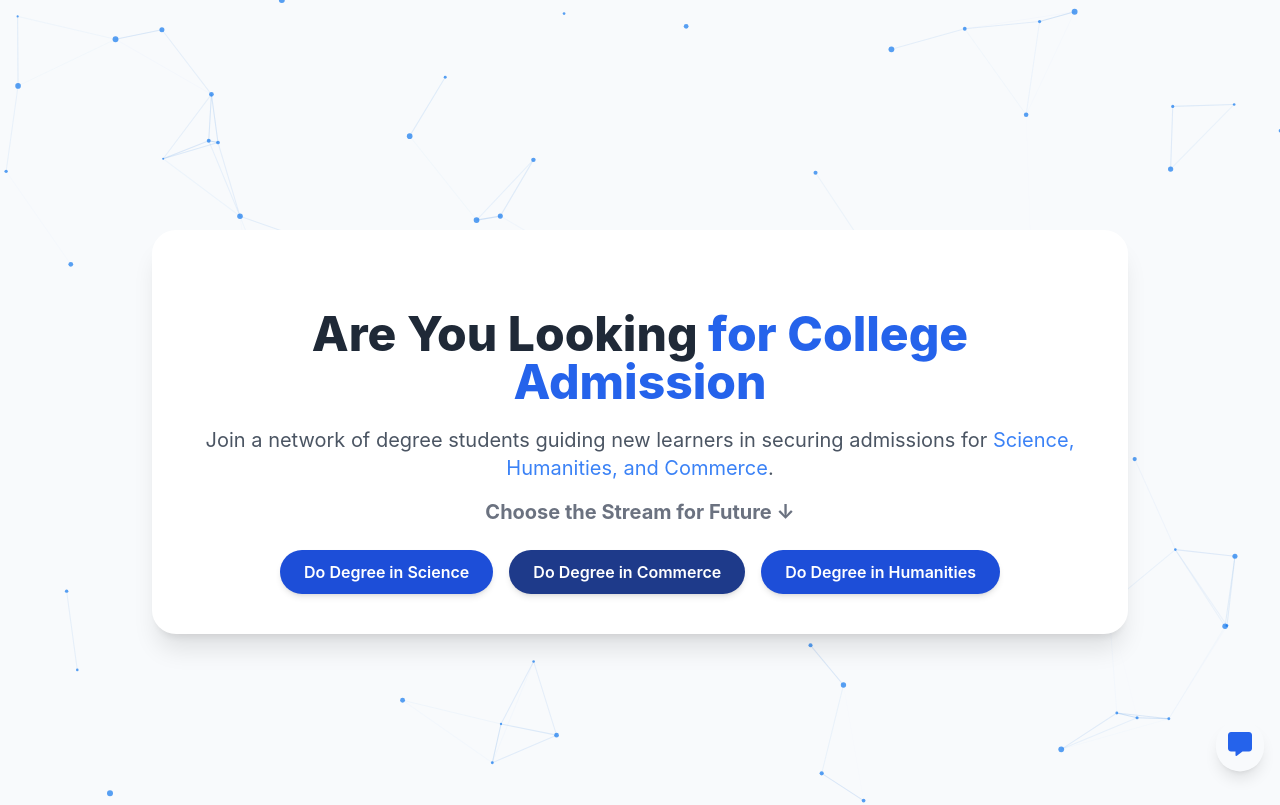
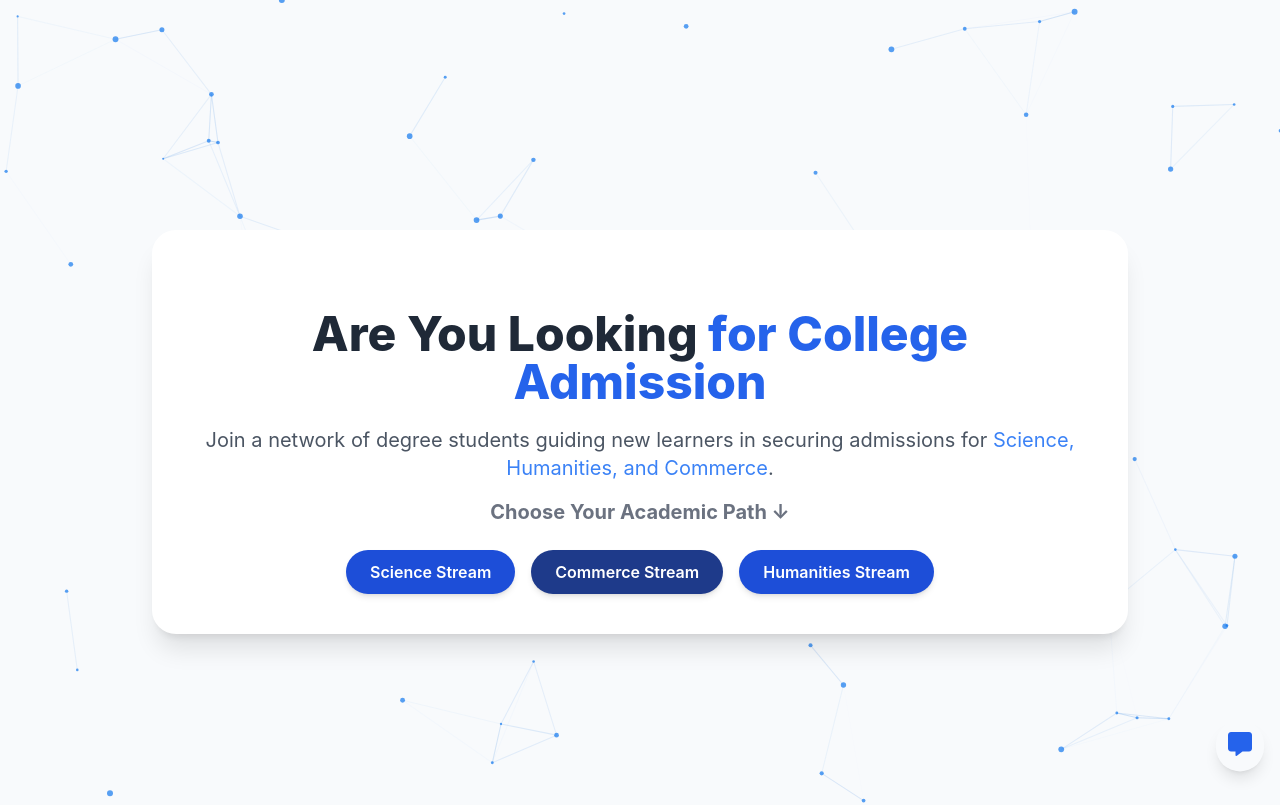
Before and after one commit to Adotzee/adotzee, a React (Vite) app: page / in a window 1280 px wide. Shown: the top 805 px of the page. Built offline with nearby package versions, Linux system fonts and the light colour scheme.

Commit message:
Add files via upload

```diff
--- a/src/components/home/Intro.jsx
+++ b/src/components/home/Intro.jsx
@@ -22,7 +22,7 @@ function Intro() {
         </div>
 
         <div
-          className="w-full md:mt-10 mt-5 max-w-4xl bg-white shadow-xl mx-10 rounded-3xl p-6 sm:p-8 md:p-10 relative z-10"
+          className="w-full md:mt-10 mt-3 max-w-4xl bg-white shadow-xl rounded-3xl p-6 sm:p-8 md:p-10 relative z-10"
           data-aos="fade-up"
         >
           <h1 className="text-2xl sm:text-2xl md:text-5xl font-extrabold leading-tight mb-4">
@@ -39,7 +39,7 @@ function Intro() {
             .
           </p>
           <h1 className="text-size-4xl md:text-xl text-gray-500 mb-6">
-            Choose the Stream for Future{" "}
+            Choose Your Academic Path{" "}
             <span className="animate-bounce">↓</span>
           </h1>
           <div
@@ -50,21 +50,21 @@ function Intro() {
               onClick={() => navigate("/science")}
               className="bg-blue-700 hover:bg-blue-500 hover:text-gray-200 text-white px-5 py-3 sm:px-6 sm:py-3 rounded-full font-semibold shadow-md transition-all duration-300 transform hover:scale-105 hover:shadow-xl"
             >
-              Do Degree in Science
+              Science Stream
             </button>
 
             <button
               onClick={() => navigate("/commerce")}
               className="bg-primary hover:bg-blue-700 hover:text-gray-200 text-white px-5 py-3 sm:px-6 sm:py-3 rounded-full font-semibold shadow-md transition-all duration-300 transform hover:scale-105 hover:shadow-xl"
             >
-              Do Degree in Commerce
+              Commerce Stream
             </button>
 
             <button
               onClick={() => navigate("/humanities")}
               className="bg-blue-700 hover:bg-blue-500 hover:text-gray-200 text-white px-5 py-3 sm:px-6 sm:py-3 rounded-full font-semibold shadow-md transition-all duration-300 transform hover:scale-105 hover:shadow-xl"
             >
-              Do Degree in Humanities
+              Humanities Stream
             </button>
           </div>
         </div>
```
